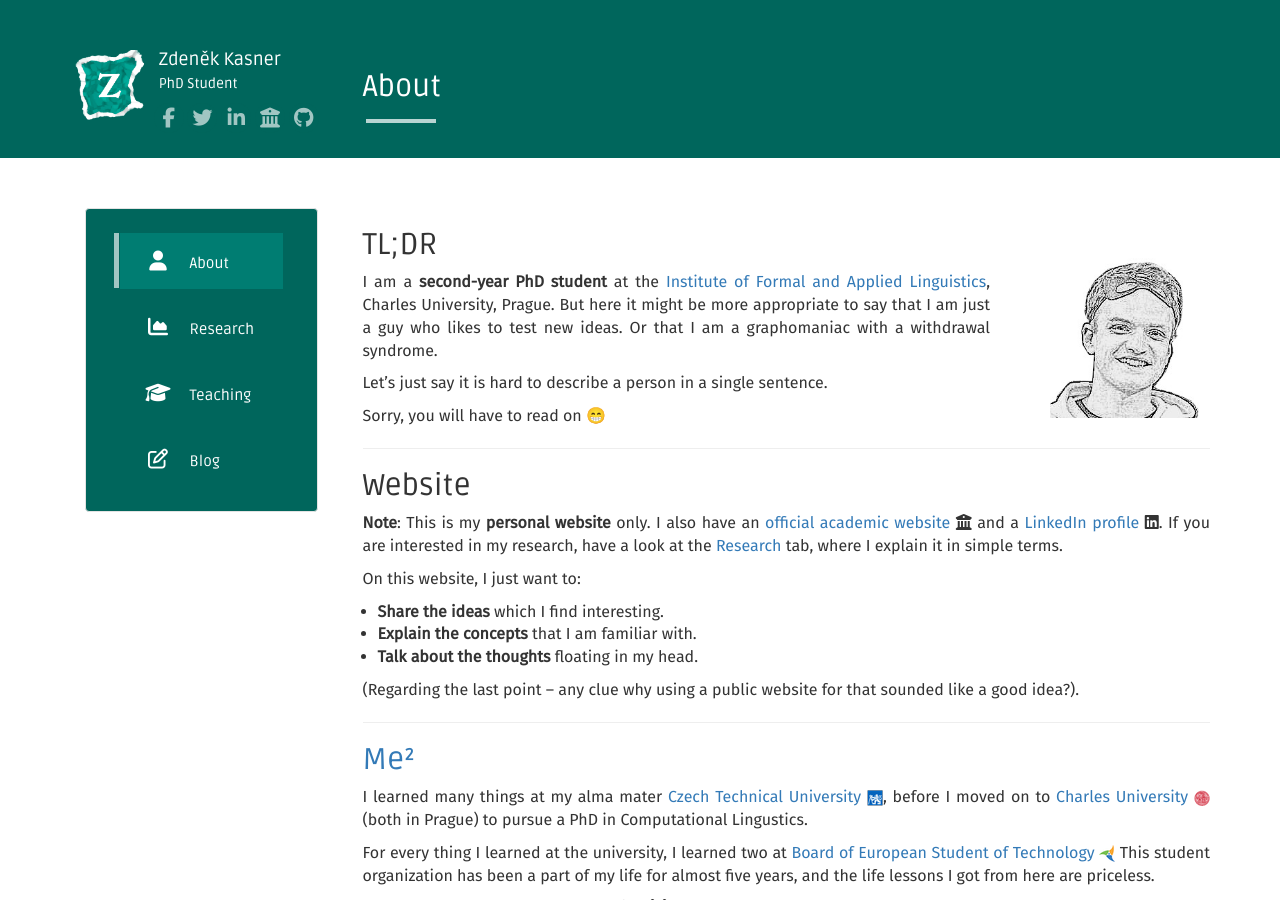
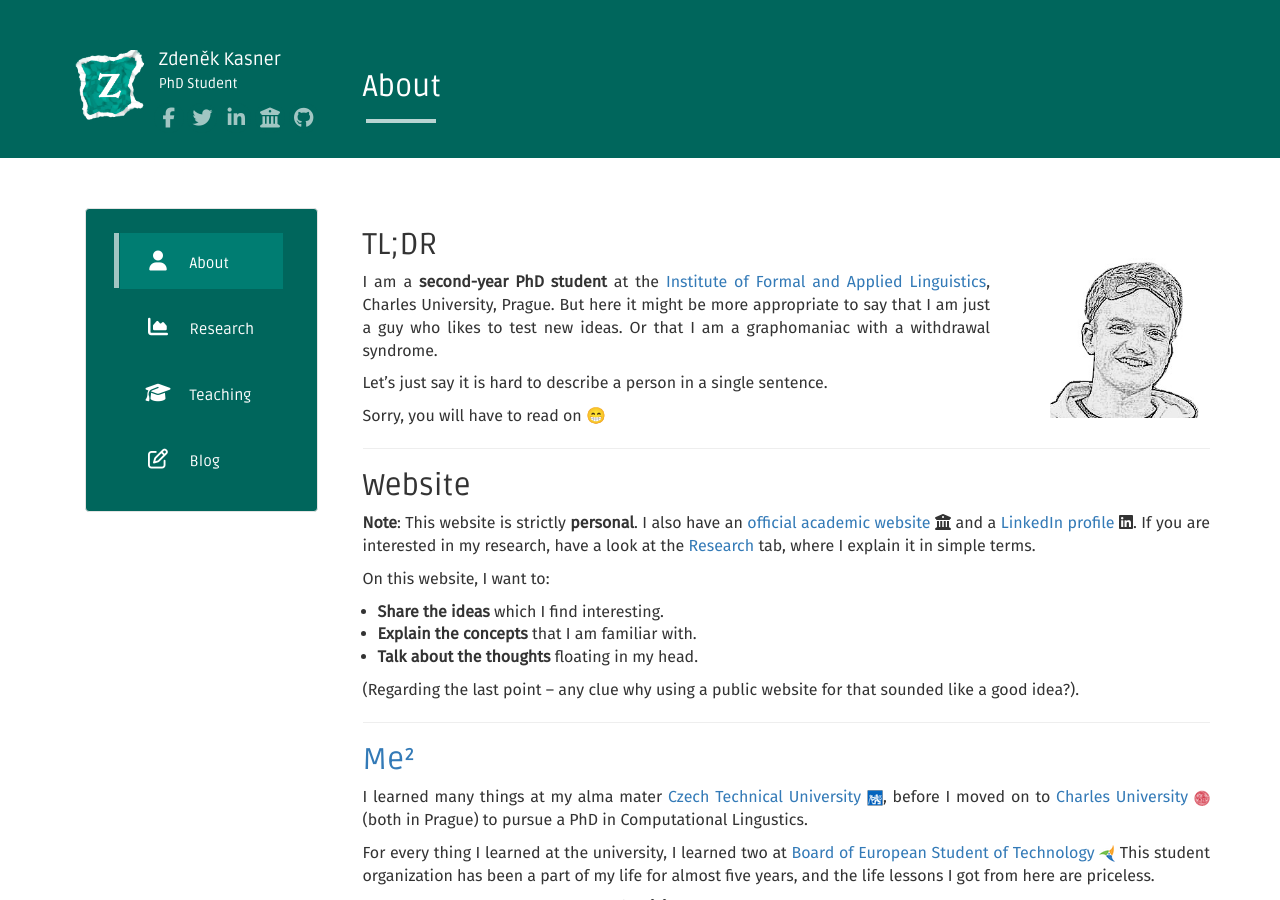
Before and after one commit to kasnerz/kasnerz.github.io, a Jekyll site: the page built from about.md, in a window 1280 px wide and 900 px high. Built offline with Jekyll 4.4.1, drawn with Linux system fonts in a browser that asks for light colours; nearby versions of some CDN libraries.

Commit message:
Update about

```diff
--- a/about.md
+++ b/about.md
@@ -14,10 +14,10 @@ Sorry, you will have to read on 😁
 
 ---
 ## Website
-**Note**: This is my **personal website** only. I also have an [official academic website](https://ufal.mff.cuni.cz/zdenek-kasner) <i class="fa fa-university"></i> and a [LinkedIn profile](https://www.linkedin.com/in/zdenek-kasner/) <i class="fab fa-linkedin"></i>. If you are interested in my research, have a look at the [Research](research) tab, where I explain it in simple terms.
+**Note**: This website is strictly **personal**. I also have an [official academic website](https://ufal.mff.cuni.cz/zdenek-kasner) <i class="fa fa-university"></i> and a [LinkedIn profile](https://www.linkedin.com/in/zdenek-kasner/) <i class="fab fa-linkedin"></i>. If you are interested in my research, have a look at the [Research](research) tab, where I explain it in simple terms.
 
 
-On this website, I just want to:
+On this website, I want to:
 - **Share the ideas** which I find interesting.
 - **Explain the concepts** that I am familiar with.
 - **Talk about the thoughts** floating in my head.
```
